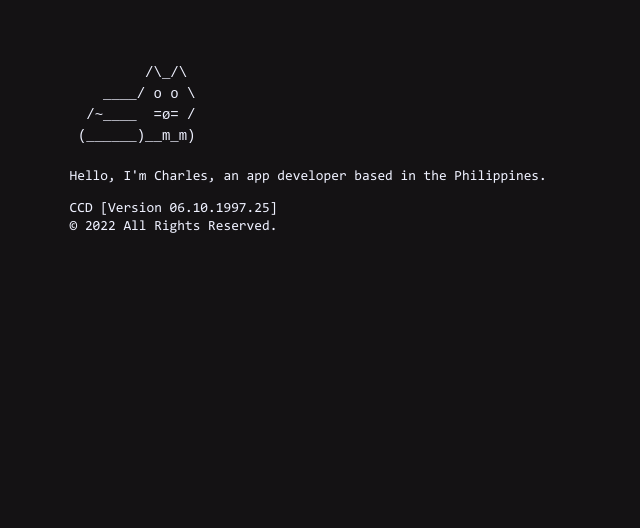
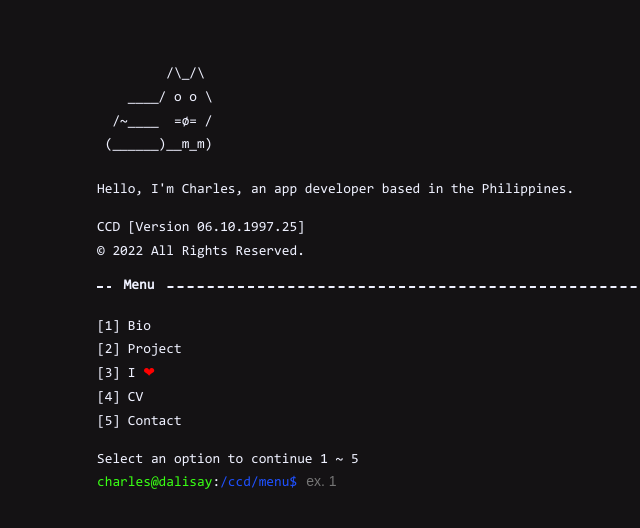
Before and after one commit to charles123hh/CCD_PORTFOLIO, a React (Vite) app: page / in a window 1280 px wide. Shown: the top 528 px of the page, without its empty margins (243-883 px from the left). Built offline with nearby package versions, Linux system fonts and the light colour scheme.

Commit message:
replace  section with div for components add menu page and console

```diff
--- a/src/components/banner/banner.css
+++ b/src/components/banner/banner.css
@@ -1,3 +1,3 @@
 pre {
-    line-height: 1.5 !important;
+   line-height: 1.5 !important;
 }
--- a/src/components/banner/index.tsx
+++ b/src/components/banner/index.tsx
@@ -2,8 +2,8 @@ import './banner.css';
 
 const Banner = () => {
    return (
-      <section className='mb-4'>
-         <pre className={`text-light`}>
+      <div className="mb-4">
+         <p className={`text-light`}>
             &nbsp;&nbsp;&nbsp;&nbsp;&nbsp;&nbsp;&nbsp;&nbsp;&nbsp;/\_/\
             <br />
             &nbsp;&nbsp;&nbsp;&nbsp;____/&nbsp;o&nbsp;o&nbsp;\
@@ -12,8 +12,8 @@ const Banner = () => {
             <br />
             &nbsp;(______)__m_m)
             <br />
-         </pre>
-      </section>
+         </p>
+      </div>
    );
 };
 
--- /dev/null
+++ b/src/components/console/console.css
@@ -0,0 +1,13 @@
+.console-input {
+   background: transparent !important;
+   border: none !important;
+   outline: none !important;
+}
+
+.green {
+   color: #39ff14;
+}
+
+.blue {
+   color: #1f51ff;
+}
--- /dev/null
+++ b/src/components/console/index.tsx
@@ -0,0 +1,24 @@
+import './console.css';
+
+const Console = (props: any) => {
+   return (
+      <div>
+         <p>
+            <span className={'text-light'}>
+               Select an option to continue 1 ~ 5
+            </span>
+            <br />
+            <span className={`green`}>charles@dalisay</span>
+            <span className={`text-light`}>:</span>
+            <span className={`blue`}>/ccd/menu$</span>
+            <input
+               type={`text`}
+               className={`console-input text-light ml-2`}
+               placeholder={`ex. 1`}
+            />
+         </p>
+      </div>
+   );
+};
+
+export default Console;
--- a/src/components/header/index.tsx
+++ b/src/components/header/index.tsx
@@ -2,9 +2,9 @@ import './header.css';
 
 const Header = (props: any) => {
    return (
-      <section className={`header border-color-light`}>
+      <div className={`header border-color-light`}>
          <span className={`bg-dark ${props.className}`}>{props.text}</span>
-      </section>
+      </div>
    );
 };
 export default Header;
--- a/src/components/message/index.tsx
+++ b/src/components/message/index.tsx
@@ -7,7 +7,7 @@ const Message = () => {
    };
 
    return (
-      <section>
+      <div>
          <p className={`text-light`}>
             Hello, I'm Charles, an app developer based in the Philippines.
          </p>
@@ -22,7 +22,7 @@ const Message = () => {
             </a>
             <br />© {new Date().getFullYear()} All Rights Reserved.
          </p>
-      </section>
+      </div>
    );
 };
 
--- a/src/main.css
+++ b/src/main.css
@@ -23,7 +23,7 @@ body {
 }
 
 p {
-   line-height: 1.3;
+   line-height: 1.7;
 }
 
 .text-light {
@@ -310,11 +310,11 @@ p {
 
 @media only screen and (min-width: 768px) {
    .sm {
-      width: 655px;
+      width: 600px;
    }
 
    .md {
-      width: 655px;
+      width: 600px;
    }
 
    .lg {
--- a/src/pages/app.tsx
+++ b/src/pages/app.tsx
@@ -1,9 +1,11 @@
 import { Routes, Route } from 'react-router-dom';
 
 import Banner from '../components/banner';
+import Console from '../components/console';
 import Container from '../components/container';
 import Message from '../components/message';
 
+import Menu from './menu';
 import NotFound from './not-found';
 
 const App = () => {
@@ -12,9 +14,10 @@ const App = () => {
          <Banner />
          <Message />
          <Routes>
-            <Route path={`/`} />
+            <Route path={`/`} element={<Menu />} />
             <Route path={`/*`} element={<NotFound />} />
          </Routes>
+         <Console />
       </Container>
    );
 };
--- /dev/null
+++ b/src/pages/menu/index.tsx
@@ -0,0 +1,39 @@
+import './menu.css';
+
+import Header from '../../components/header';
+
+const Menu = () => {
+   return (
+      <section className="mt-4">
+         <Header className={`text-light text-bold`} text={`Menu`} />
+         <p className={`text-light`}>
+            [1]&nbsp;
+            <a className={`link`} onClick={() => alert('Bio')}>
+               Bio
+            </a>
+            <br />
+            [2]&nbsp;
+            <a className={`link`} onClick={() => alert('Project')}>
+               Project
+            </a>
+            <br />
+            [3]&nbsp;
+            <a className={`link`} onClick={() => alert('I ❤')}>
+               I <small className="text-danger">❤</small>
+            </a>
+            <br />
+            [4]&nbsp;
+            <a className={`link`} onClick={() => alert('CV')}>
+               CV
+            </a>
+            <br />
+            [5]&nbsp;
+            <a className={`link`} onClick={() => alert('Contact')}>
+               Contact
+            </a>
+         </p>
+      </section>
+   );
+};
+
+export default Menu;
--- /dev/null
+++ b/src/pages/menu/menu.css
@@ -0,0 +1,7 @@
+.link {
+   cursor: pointer !important;
+}
+
+.link:hover {
+   text-decoration: underline !important;
+}
--- a/src/pages/not-found/index.tsx
+++ b/src/pages/not-found/index.tsx
@@ -2,7 +2,7 @@ import Header from '../../components/header';
 
 const NotFound = () => {
    return (
-      <section className='mt-4'>
+      <section className="mt-4">
          <Header className={`text-danger text-bold`} text={`404`} />
          <p
             className={`text-danger text-align-center text-uppercase text-bold`}
```
